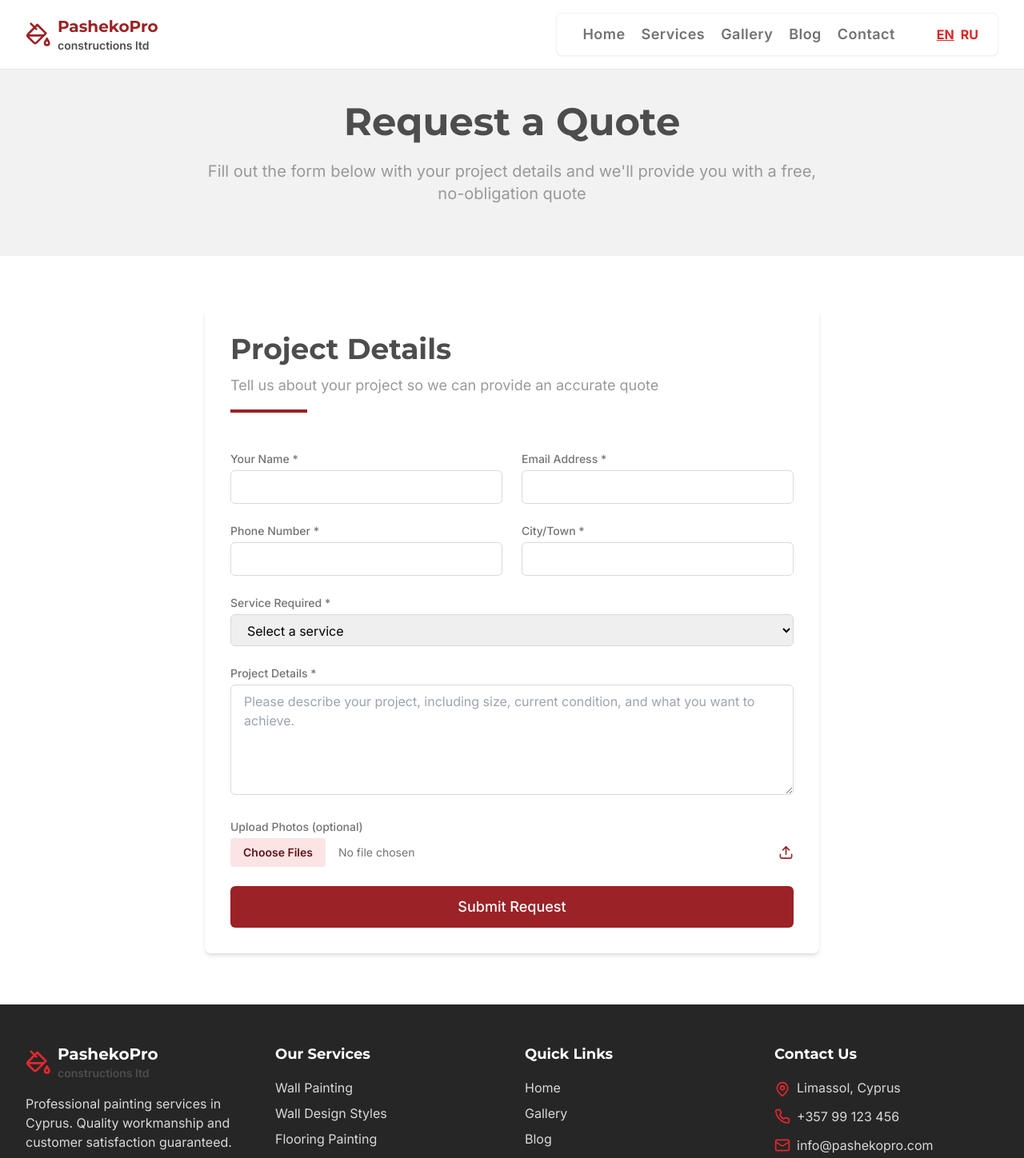
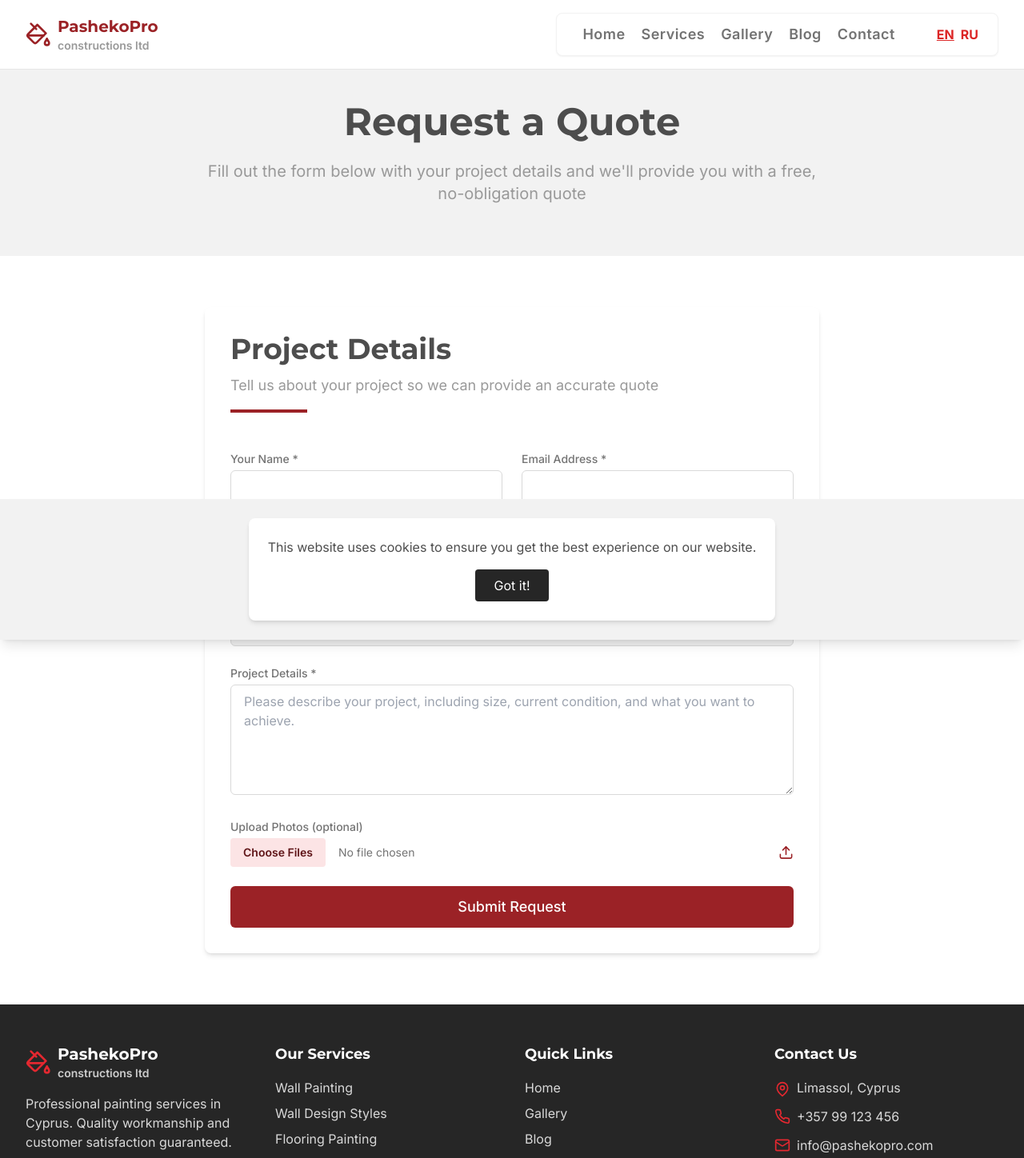
Before and after one commit to pikap5b/pashekopro-website, a React (Vite) app: page /quote in a window 1280 px wide. Shown: the top 1448 px of the page at 80% size. Built offline with nearby package versions, Linux system fonts and the light colour scheme.

Commit message:
cookies adding pop up

```diff
--- a/src/App.tsx
+++ b/src/App.tsx
@@ -3,6 +3,7 @@ import { BrowserRouter as Router, Routes, Route } from 'react-router-dom';
 import { useTranslation } from 'react-i18next';
 import Header from './components/layout/Header';
 import Footer from './components/layout/Footer';
+import CookieConsent from './components/CookieConsent';
 // import { LanguageSwitcher } from './components/LanguageSwitcher';
 
 // Pages
@@ -20,7 +21,7 @@ function App() {
   return (
     <Router>
       <div className="flex flex-col min-h-screen">
-        {/* Removed floating language switcher */}
+        <CookieConsent />
         <Header />
         <div className="flex-grow">
           <Routes>
--- /dev/null
+++ b/src/components/CookieConsent.tsx
@@ -0,0 +1,39 @@
+import React, { useEffect, useState } from 'react';
+
+const COOKIE_KEY = 'cookie_consent_accepted';
+
+const CookieConsent: React.FC = () => {
+  const [visible, setVisible] = useState(false);
+
+  useEffect(() => {
+    const consent = localStorage.getItem(COOKIE_KEY);
+    if (!consent) {
+      setVisible(true);
+    }
+  }, []);
+
+  const handleAccept = () => {
+    localStorage.setItem(COOKIE_KEY, 'true');
+    setVisible(false);
+  };
+
+  if (!visible) return null;
+
+  return (
+    <div className="fixed bottom-0 left-0 right-0 z-50 flex justify-center items-center bg-neutral-100 py-6 px-4 shadow-lg">
+      <div className="bg-white rounded-lg p-6 shadow-md flex flex-col items-center">
+        <p className="mb-4 text-neutral-800 text-center">
+          This website uses cookies to ensure you get the best experience on our website.
+        </p>
+        <button
+          onClick={handleAccept}
+          className="bg-neutral-900 text-white px-6 py-2 rounded hover:bg-neutral-800 transition-colors"
+        >
+          Got it!
+        </button>
+      </div>
+    </div>
+  );
+};
+
+export default CookieConsent;
--- a/src/components/layout/Footer.tsx
+++ b/src/components/layout/Footer.tsx
@@ -15,7 +15,7 @@ const Footer: React.FC = () => {
               <PaintBucket size={32} className="text-primary-400 mr-2" />
               <div>
                 <h2 className="text-xl font-bold text-white font-heading">PashekoPro</h2>
-                <p className="text-sm font-semibold text-neutral-800">  constructions ltd  </p>
+                <p className="text-sm font-semibold text-neutral-400">  constructions ltd  </p>
               </div>
             </Link>
             <p className="text-neutral-300 mb-4">
--- a/src/components/layout/Header.tsx
+++ b/src/components/layout/Header.tsx
@@ -57,7 +57,7 @@ const Header: React.FC = () => {
             <PaintBucket size={32} className="text-primary-500 mr-2" />
             <div>
               <h1 className="text-xl font-bold text-primary-500 font-heading">PashekoPro</h1>
-              <p className="text-sm font-semibold text-neutral-800"> constructions ltd  </p>
+              <p className="text-sm font-semibold text-neutral-600"> constructions ltd  </p>
             </div>
           </Link>
 
```
